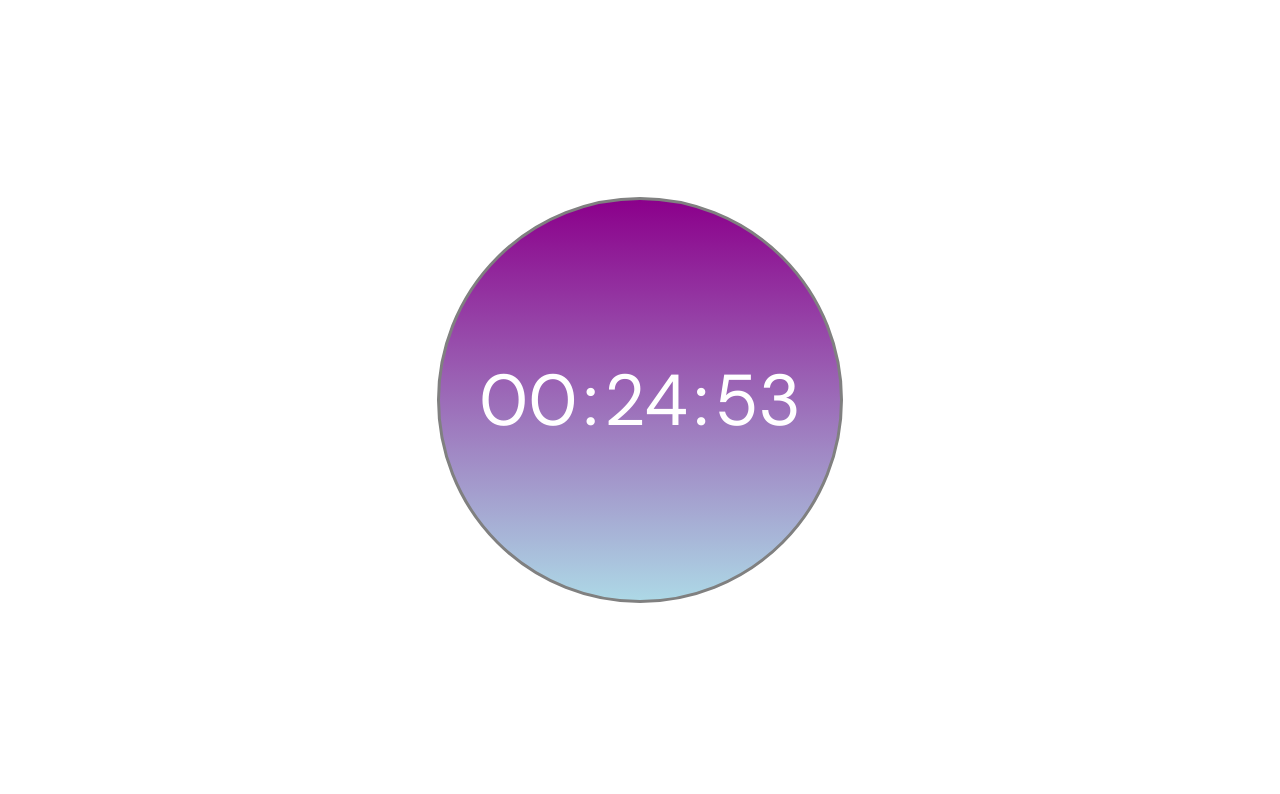
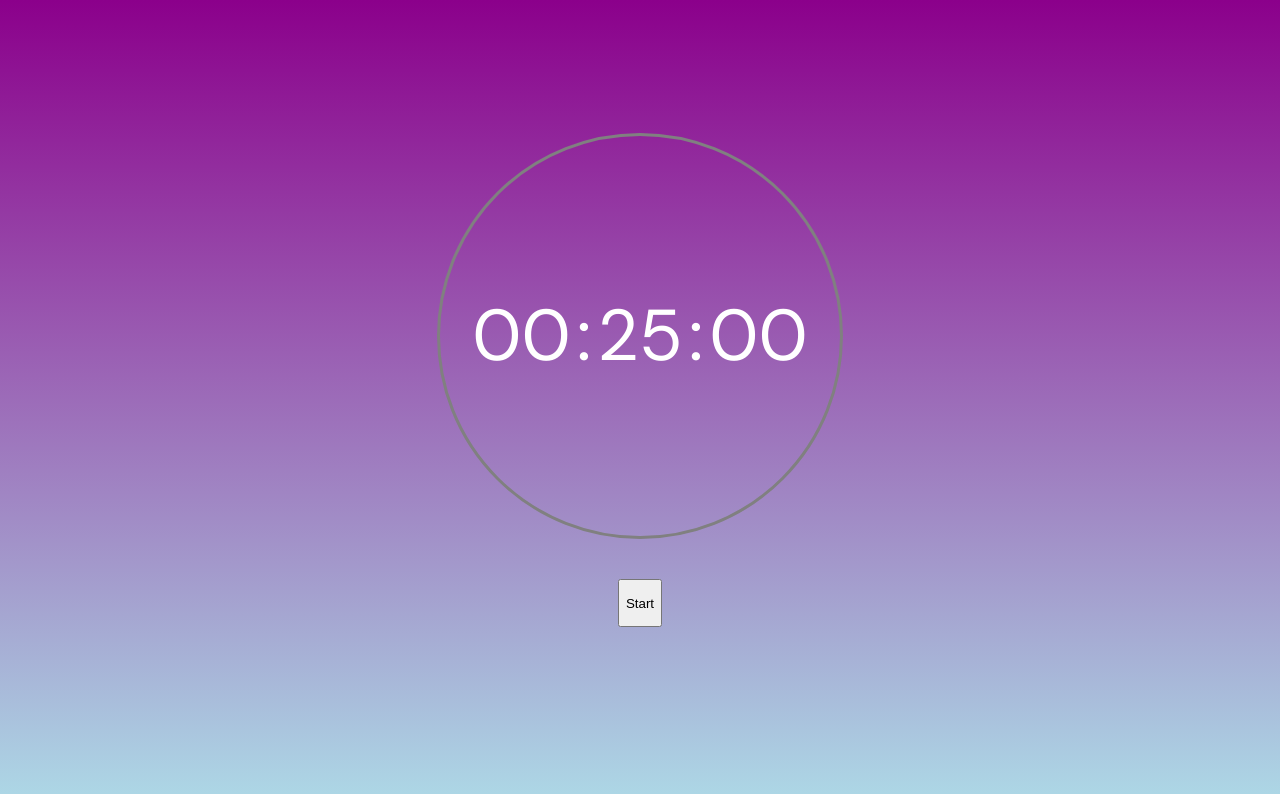
Before and after one commit to dhanushk03/flowmoro, a React (Create React App) app in the folder timerapp/: page / in a window 1280 px wide. Shown: the top 794 px of the page. Built offline with nearby package versions, Linux system fonts and the light colour scheme.

Commit message:
Made pause/play button but unable to properly style it

```diff
--- a/timerapp/src/App.css
+++ b/timerapp/src/App.css
@@ -6,4 +6,5 @@
   display: flex;
   align-items: center;
   justify-content: center;
+  background: linear-gradient(darkmagenta, lightblue);
 }
--- a/timerapp/src/Components/CountdownTimer/CountdownTimer.css
+++ b/timerapp/src/Components/CountdownTimer/CountdownTimer.css
@@ -4,7 +4,7 @@
     border: 3px solid grey;
     border-radius: 50%;
     box-shadow: black;
-    background: linear-gradient(darkmagenta, lightblue);
+    /**background: linear-gradient(darkmagenta, lightblue);**/
 
     font-family: "DM Sans";
     font-size: 72px;
@@ -15,6 +15,15 @@
     /**flex-wrap: wrap;**/
 }
 
+.playbutton {
+    justify-content: center;
+    align-items: center;
+    display: flex;
+    font-size: 72px;
+    font-family: "DM Sans";
+    margin: 10%;
+}
+
 span {
     margin-left: 3px;
     margin-right: 3px;
--- a/timerapp/src/Components/CountdownTimer/CountdownTimer.js
+++ b/timerapp/src/Components/CountdownTimer/CountdownTimer.js
@@ -9,14 +9,22 @@ const defaultRemainingTime = {
 }
 
 const CountdownTimer = (props) => {
+    /**
+     * Want to calculate total number of seconds and store it.
+     * As the timer ticks down, want to change the percentage of the arc colored white proportional to the amount of time remaining.
+     * I want to provide an input form for the user to set their preferred time studying.
+     */
     const [remainingTime, setRemainingTime] = useState(defaultRemainingTime);
+    const [paused, setPaused] = useState(true);
 
     useEffect(() => {
         const intervalId = setInterval(() => {
-            updateRemainingTime()
+            if (!paused) {
+                updateRemainingTime();
+            }
         }, 1000);
         return () => clearTimeout(intervalId);
-    }, [remainingTime]);
+    }, [remainingTime, paused]);
 
     function updateRemainingTime() {
         //case1: seconds goes from 00 to 59
@@ -59,6 +67,7 @@ const CountdownTimer = (props) => {
     }
 
     return (
+        <div className="wrapper">
             <div className="countdown-timer">
                 <span>{remainingTime.hours}</span>
                 <span>:</span>
@@ -66,6 +75,13 @@ const CountdownTimer = (props) => {
                 <span>:</span>
                 <span>{remainingTime.seconds}</span>
             </div>
+            <div className="playbutton">
+                <button onClick={() => setPaused(!paused)}>
+                {paused? <p>Start</p> : <p>Pause</p>}
+                </button>
+            </div>
+        </div>
+
     )
 }
 
```
Lines whose indentation alone changed are shown as unchanged.
